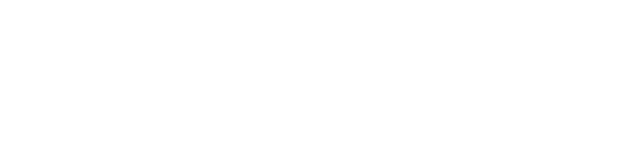
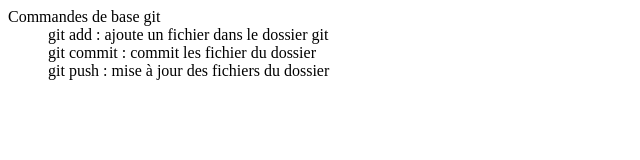
Before and after one commit to yobero/TD4, a plain HTML site: page commandes.html in a window 1280 px wide. Shown: the whole page, without its empty margins (0-640 px from the left). Drawn offline with Linux system fonts and the light colour scheme.

Commit message:
Question 6 bleue

```diff
--- a/commandes.html
+++ b/commandes.html
@@ -4,7 +4,13 @@
         <meta charset="utf-8" />
     </head>
     <body>
+		<dl>
+  <dt>Commandes de base git</dt>
+  <dd>git add : ajoute un fichier dans le dossier git</dd>
+  <dd>git commit : commit les fichier du dossier</dd>
+  <dd>git push : mise à jour des fichiers du dossier</dd>
 
 
+</dl>
     </body>
 </html>
```
Also changed, not shown: index.html (+2 -2 lines).
